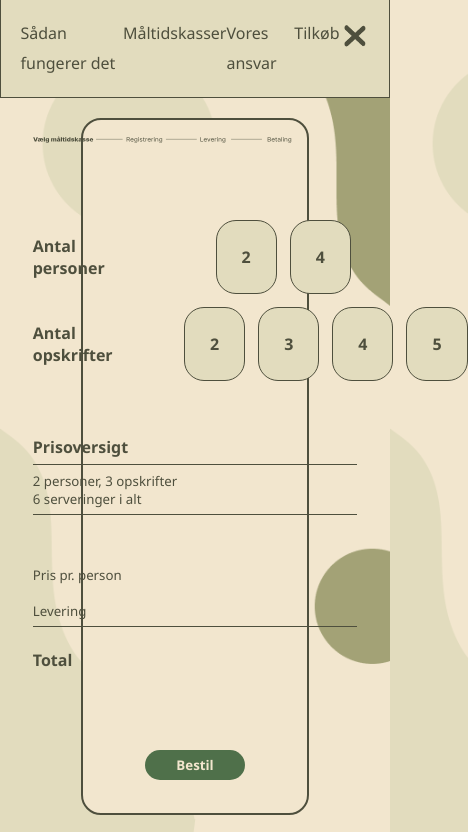
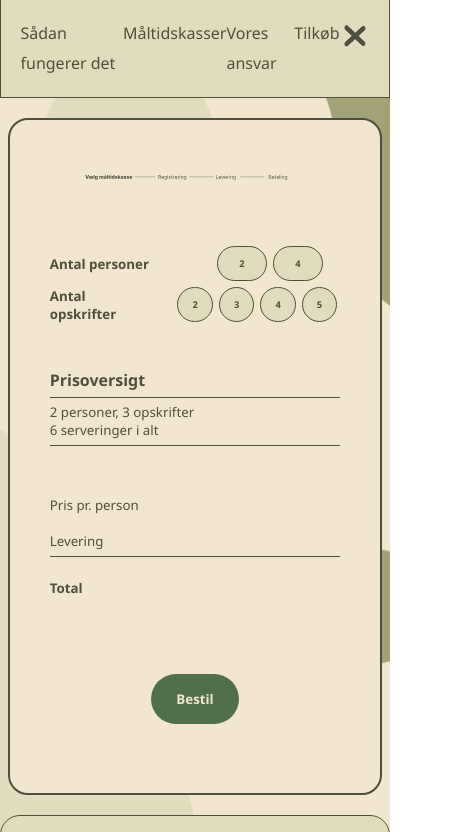
Before and after one commit to MichaelaSpange/UX-UI-Projektet, a plain HTML site: page bestil.html in a window 390 px wide. Shown: the part 88-920 px from the top of the page, 468 px wide, since content can reach past the window. Drawn offline with Linux system fonts and the light colour scheme; files whose address does not match are found by name.

Commit message:
Add files via upload

```diff
--- a/bestil.html
+++ b/bestil.html
@@ -4,6 +4,7 @@
     <meta charset="UTF-8">
     <meta http-equiv="X-UA-Compatible" content="IE=edge">
     <meta name="viewport" content="width=device-width, initial-scale=1.0">
+    <meta name="description" content="Nippon er din nye Japanske måltidskasse! Undgå impulskøb, og få leveret nemme og lære opskrifter lige til døren!">
     <link rel="stylesheet" href="styles.css">
     <script src="script.js" defer ></script>
     <title>Document</title>
--- a/styles.css
+++ b/styles.css
@@ -563,9 +563,14 @@ hr {
     line-height: 35px;
     }
 
+    h4 {
+        font-size: 10pt;
+    }
+
     h7 {
     font-size: 20px;
     }
+
     .text_section {
     height: 1000px;
     align-items: center;
@@ -593,7 +598,13 @@ hr {
     margin: 70px 0 70px 0;
     }
     .process_bar {
-    width: 80%;
+    width: 70%;
+    margin-left: 12%;
+    }
+
+    .process_kasse {
+        padding: 40px;
+        width: 500px;
     }
 
     .karrusel_img {
@@ -613,18 +624,27 @@ hr {
     }
 
     .tilkoeb-box-img {
-    height: 200px;
-    width: 300px;
+        height: 200px;
+        width: 300px;
     }
     .tilkoeb-text {
-    font-size: 7pt;
-    margin-right: 10px;
-    text-align: center;
+        font-size: 7pt;
+        margin-right: 10px;
+        text-align: center;
     }
 
     .karrusel_knap {
         font-size: 10pt;
-        width: 10px;
         height: 10px;
+        padding: 25px;
     }
+
+    .antal_knapper {
+        width: 50px;
+        font-size: 7pt;
+        padding: 10px;
+        margin: 3px;
+        text-align: center;
+    }
+
 }
```
Also changed, not shown: 404.html (+1 -0 lines), betaling.html (+1 -0 lines), gennemført.html (+1 -0 lines), index.html (+1 -0 lines), levering.html (+1 -0 lines), måltidskasser.html (+1 -0 lines), registrering.html (+1 -0 lines), sådan_fungerer_det.html (+2 -1 lines), tilkoeb.html (+1 -0 lines), vores_ansvar.html (+1 -0 lines), robot.txt (added).
